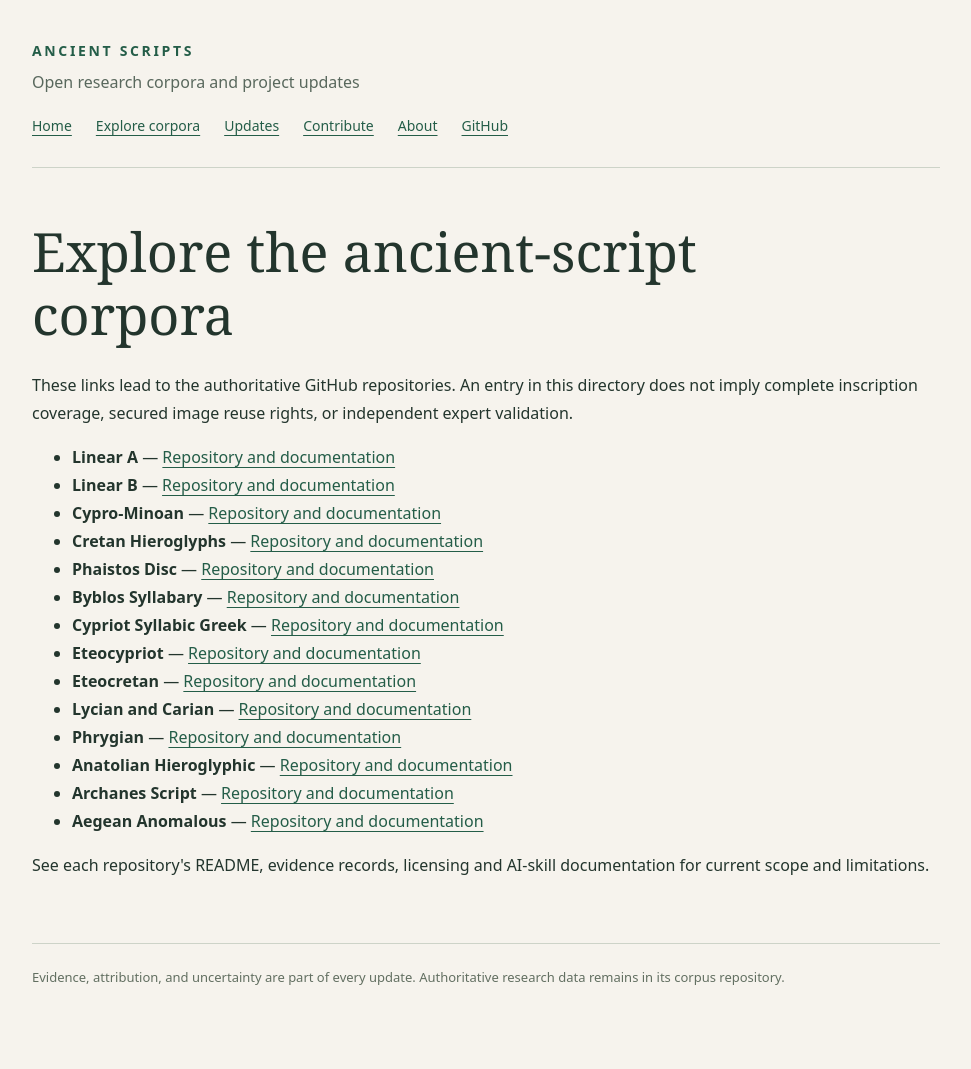
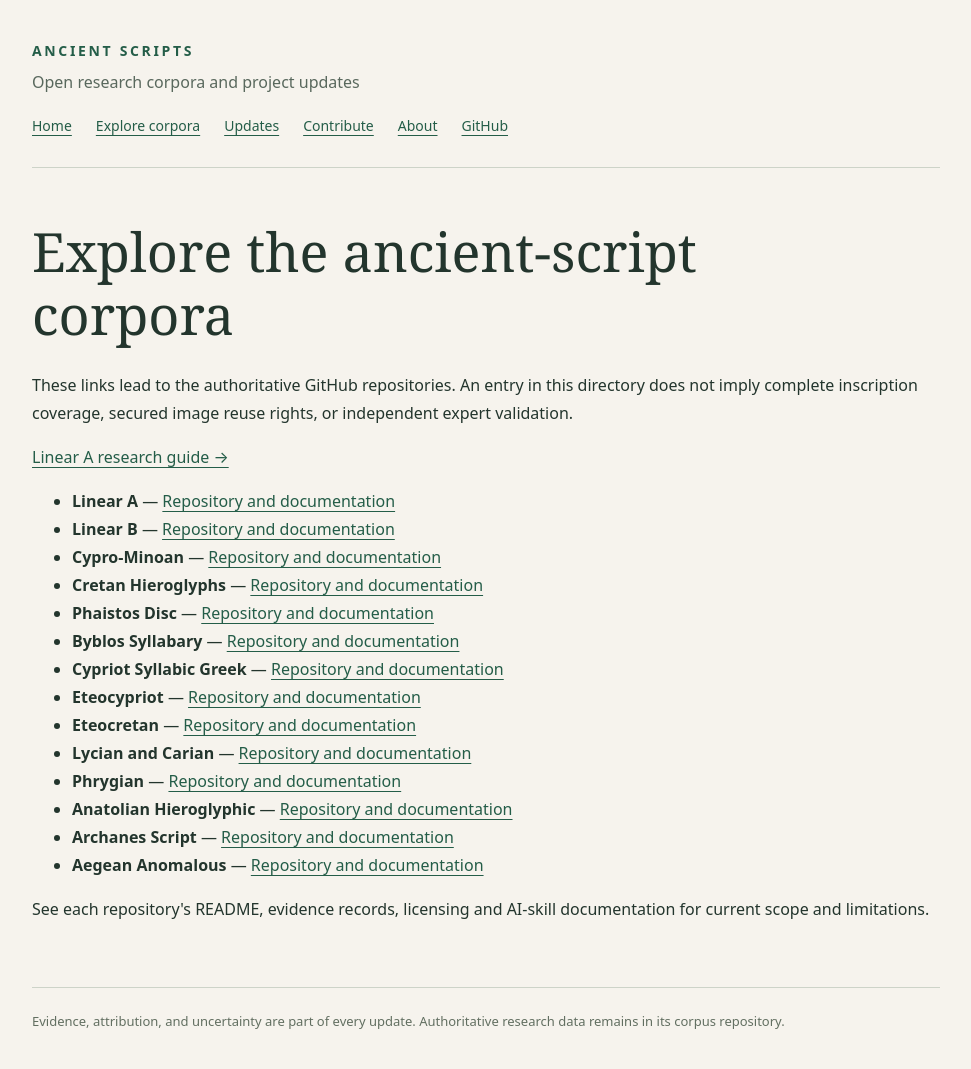
Before and after one commit to hawkinsnick/Corpus-updates, a Jekyll site: the page built from corpora/index.html, in a window 1280 px wide. Shown: the whole page, without its empty margins (154-1125 px from the left). Built offline with Jekyll 4.4.1, drawn with Linux system fonts in a browser that asks for light colours; before the commit the page ends 1025 px from its top, so only the background shows below that.

Commit message:
Link Linear A research guide from corpus directory

```diff
--- a/corpora/index.html
+++ b/corpora/index.html
@@ -5,5 +5,6 @@ title: Ancient Writing Systems and Corpora
 <h1>Explore the ancient-script corpora</h1>
 <p>These links lead to the authoritative GitHub repositories. An entry in this directory does not imply complete inscription coverage, secured image reuse rights, or independent expert validation.</p>
 {% assign corpora = site.data.corpora %}
+<p><a href="{{ '/linear-a/' | relative_url }}">Linear A research guide →</a></p>
 <ul>{% for corpus in corpora %}<li><strong>{{ corpus.name | escape }}</strong> — <a href="{{ corpus.url }}">Repository and documentation</a></li>{% endfor %}</ul>
 <p>See each repository's README, evidence records, licensing and AI-skill documentation for current scope and limitations.</p>
```
